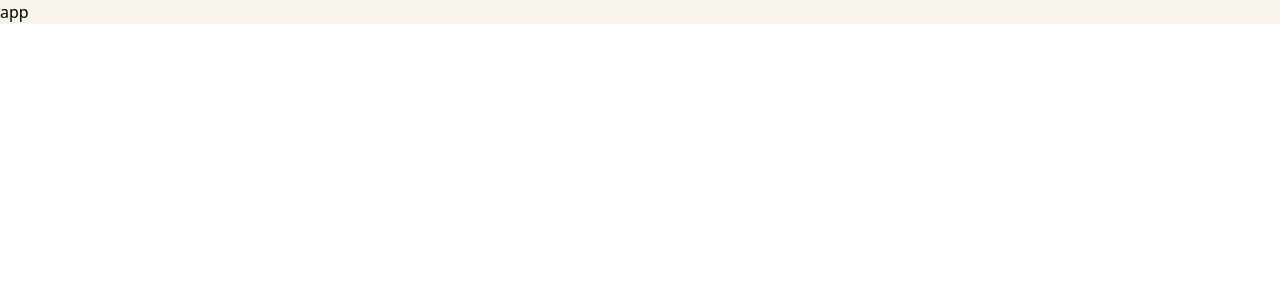
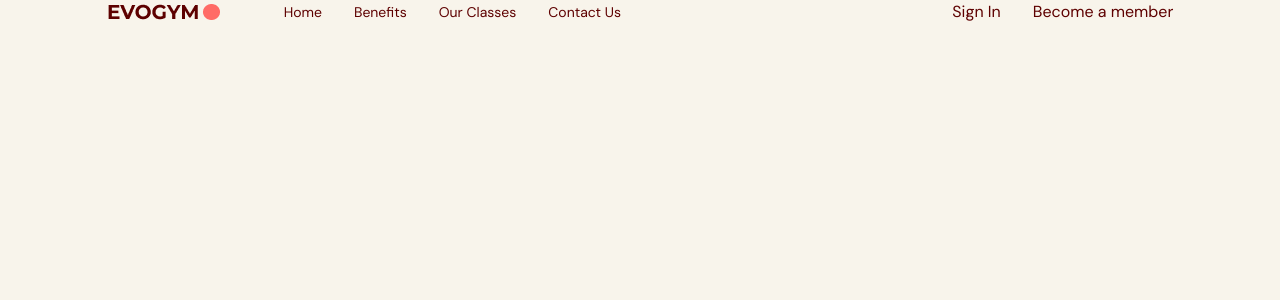
Before and after one commit to ayseldilan/gym, a React (Vite) app: page / in a window 1280 px wide. Shown: the top 300 px of the page. Built offline with nearby package versions, Linux system fonts and the light colour scheme.

Commit message:
added navbar section

```diff
--- a/src/App.tsx
+++ b/src/App.tsx
@@ -1,8 +1,12 @@
+//import Navbar from "@/scenes/navbar";
+import Navbar from "./scenes/navbar";
 
-function App() {
+function App(): JSX.Element {
   return (
-    <div className="app bg-gray-20">app</div>
+    <div className="app bg-gray-20">
+      <Navbar />
+    </div>
   )
 }
 
-export default App
+export default App;
--- a/src/index.css
+++ b/src/index.css
@@ -1,3 +1,16 @@
+@import url('https://fonts.googleapis.com/css2?family=DM+Sans:wght@400;700&family=Montserrat:wght@700&display=swap');
 @tailwind base;
 @tailwind components;
 @tailwind utilities;
+
+
+
+html,
+body,
+#root,
+.app {
+    height: 100%;
+    width: 100%;
+    font-family: "DM Sans", sans-serif;
+    @apply text-gray-500;
+}
--- /dev/null
+++ b/src/scenes/navbar/index.tsx
@@ -0,0 +1,43 @@
+import { useState } from "react";
+import { Bars3Icon, XMarkIcon } from "@heroicons/react/24/solid";
+import Logo from "../../assets/Logo.png";
+//import Logo from "@/assets/Logo.png";
+
+type Props = {}
+
+
+const Navbar = (props: Props) => {
+    const flexBetween = "flex items-center justify-between";
+  return <nav>
+    <div className={`${flexBetween} fixed top-0 z-30 w-full py-6`}>
+
+    </div>
+    <div className={`${flexBetween} mx-auto w-5/6`}>
+        <div className={`${flexBetween} w-full gap-16`}>
+            {/*LEFT SIDE */}
+            <img alt="logo" src={Logo} />
+
+            {/*RIGHT SIDE*/}
+            <div className={`${flexBetween} w-full`}>
+                <div className={`${flexBetween} gap-8 text-sm`}>
+                    <p>Home</p>
+                    <p>Benefits</p>
+                    <p>Our Classes</p>
+                    <p>Contact Us</p>
+
+                </div>
+                <div className={`${flexBetween} gap-8`}>
+                    <p>Sign In</p>
+                    <button> Become a member</button>
+                </div>
+
+            </div>
+        </div>
+
+    </div>
+
+  </nav>;
+
+};
+
+export default Navbar;
```
